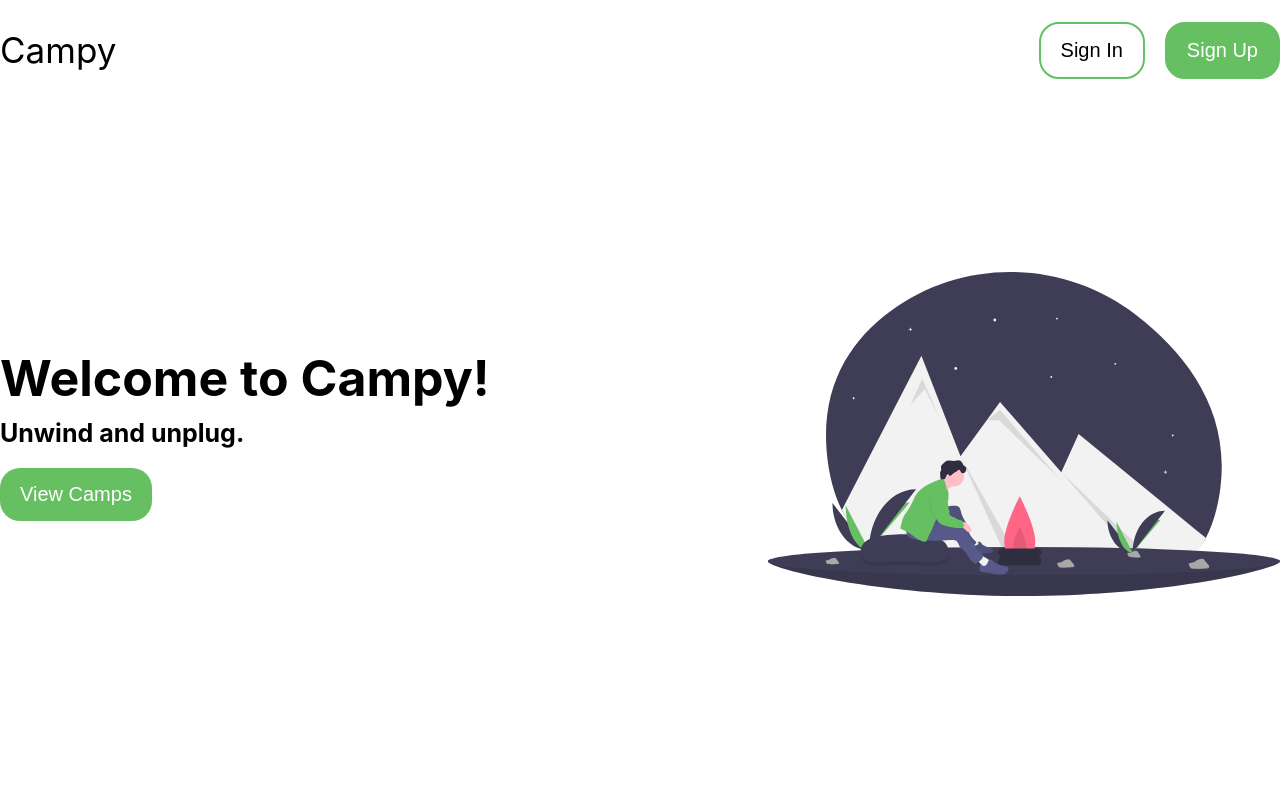
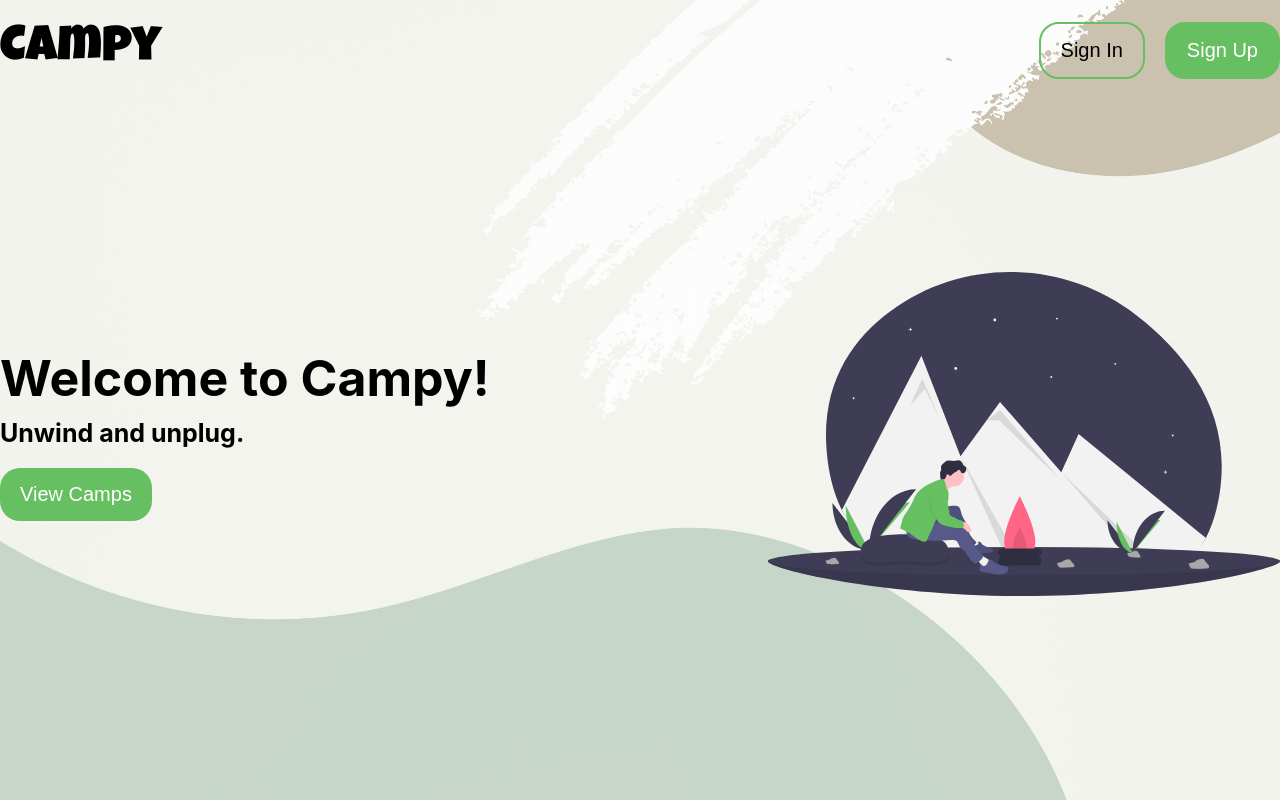
Before and after one commit to vladblk/project-c, a React (Create React App) app in the folder root/frontend/: page / in a window 1280 px wide. Built offline with nearby package versions, Linux system fonts and the light colour scheme.

Commit message:
add font

```diff
--- a/root/frontend/src/index.css
+++ b/root/frontend/src/index.css
@@ -1,3 +1,6 @@
+@import url('https://fonts.googleapis.com/css2?family=Montserrat:ital,wght@0,400;0,600;1,400&display=swap');
+@import url('https://fonts.googleapis.com/css2?family=Luckiest+Guy&display=swap');
+
 *,
 *::before,
 *::after {
@@ -15,13 +18,18 @@ html {
 
 body {
   margin: 0 auto;
-  font-family: -apple-system, BlinkMacSystemFont, 'Segoe UI', 'Roboto', 'Oxygen',
-    'Ubuntu', 'Cantarell', 'Fira Sans', 'Droid Sans', 'Helvetica Neue',
-    sans-serif;
+  font-family: -apple-system, BlinkMacSystemFont, 'Montserrat', 'Segoe UI',
+    'Roboto', 'Oxygen', 'Ubuntu', 'Cantarell', 'Fira Sans', 'Droid Sans',
+    'Helvetica Neue', sans-serif;
   -webkit-font-smoothing: antialiased;
   -moz-osx-font-smoothing: grayscale;
   width: 100%;
   max-width: 128rem;
+
+  background-image: url('./img/background.jpeg');
+  background-size: cover;
+  background-repeat: no-repeat;
+  background-position: center;
 }
 
 code {
--- a/root/frontend/src/style/NavBar.css
+++ b/root/frontend/src/style/NavBar.css
@@ -7,7 +7,15 @@
 }
 
 .navbar-logo {
-  font-size: 3.5rem;
+  font-family: 'Luckiest Guy', cursive;
+  font-size: 5rem;
+  color: #000;
+  text-decoration: none;
+  transition: all 0.2s ease-in-out;
+}
+
+.navbar-logo:hover {
+  color: #66bf60;
 }
 
 .navbar-button {
@@ -19,6 +27,7 @@
   border-radius: 2rem;
   cursor: pointer;
   transition: all 0.2s ease-in-out;
+  margin-left: 2rem;
 }
 .navbar-button:hover {
   transform: translateY(-2px);
@@ -33,9 +42,9 @@
 .signUpBtn {
   background-color: #66bf60;
   color: #fff;
-  margin-left: 2rem;
 }
 
-.signOutBtn {
-  margin-left: 2rem;
+.allCampsBtn,
+.shopBtn {
+  border: none;
 }
```
